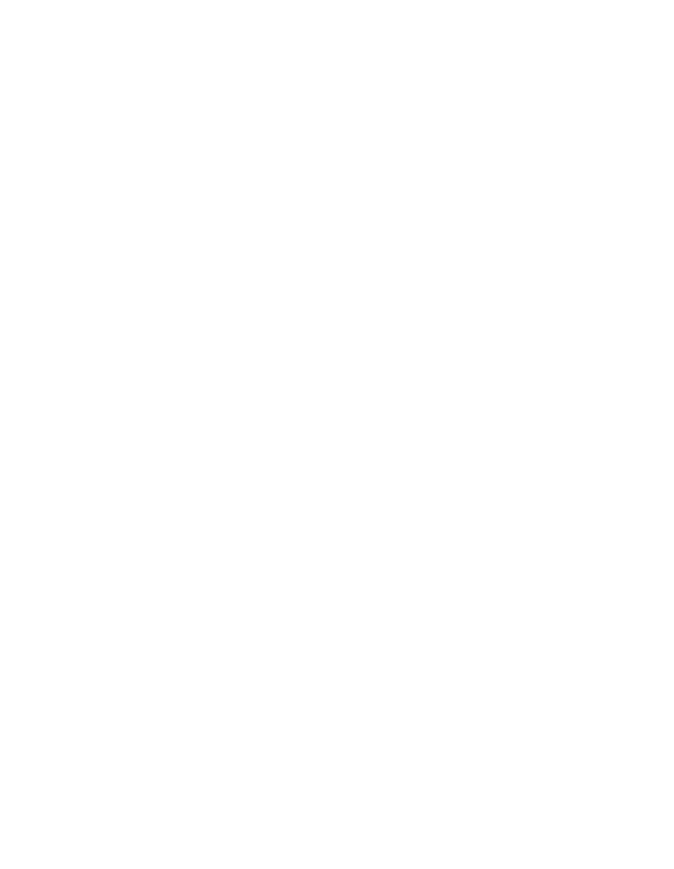
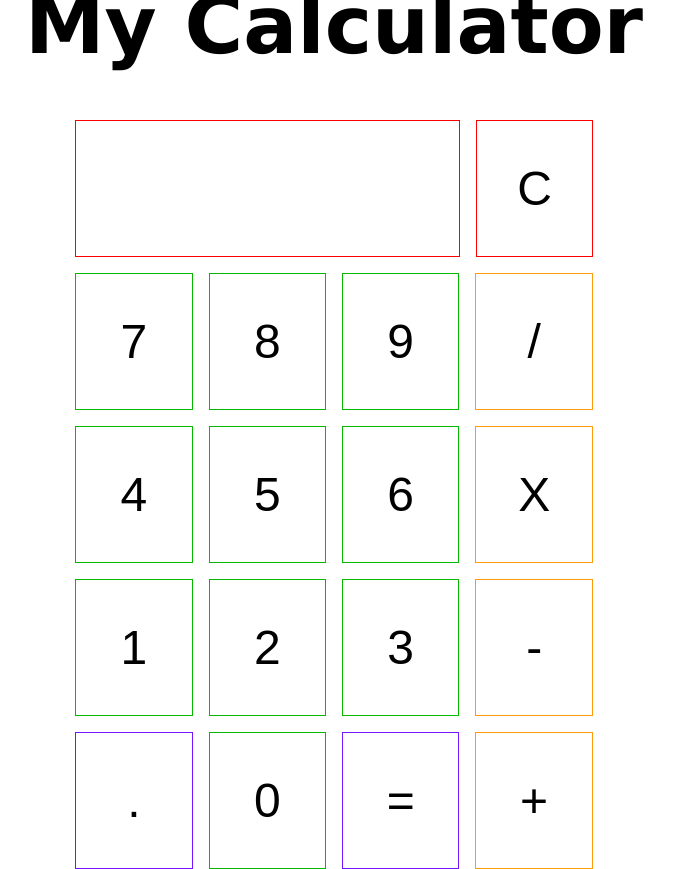
Before and after one commit to miihirr/Calculator, a plain HTML site: page index.html in a window 1280 px wide. Shown: the whole page, without its empty margins (306-980 px from the left). Before the commit the page ends 800 px from the top, so only its background shows below. Drawn offline with Linux system fonts and the light colour scheme.

Commit message:
create body for calculator

```diff
--- a/index.html
+++ b/index.html
@@ -8,6 +8,37 @@
     <link rel="stylesheet" href="style.css">
 </head>
 <body>
+    <h1>My Calculator</h1>
+    <div class="container">
+        <div class="first-row">
+            <div class="screen"></div>
+            <button class="clear btn">C</button>
+        </div>
+        <div class="second-row">
+            <button class="7 btn">7</button>
+            <button class="8 btn">8</button>
+            <button class="9 btn">9</button>
+            <button class="divide operator btn">/</button>
+        </div>
+        <div class="third-row">
+            <button class="4 btn">4</button>
+            <button class="5 btn">5</button>
+            <button class="6 btn">6</button>
+            <button class="multiply operator btn">X</button>
+        </div>
+        <div class="forth-row">
+            <button class="1 btn">1</button>
+            <button class="2 btn">2</button>
+            <button class="3 btn">3</button>
+            <button class="subtract operator btn">-</button>
+        </div>
+        <div class="fifth-row">
+            <button class="period extra btn">.</button>
+            <button class="0 btn">0</button>
+            <button class="equal extra btn">=</button>
+            <button class="add operator btn">+</button>
+        </div>
+    </div>
     <script src="script.js"></script>
 </body>
 </html>
--- a/style.css
+++ b/style.css
@@ -0,0 +1,73 @@
+*{
+    margin: 0;
+    padding: 0;
+    box-sizing: border-box;
+}
+body{
+    display: flex;
+    justify-content: center;
+    align-items: center;
+    flex-direction: column;
+    height: 100vh;
+}
+.btn{
+    padding: 2.5rem;
+    font-size: 3rem;
+    color: black;
+    background-color: white;
+    border: 1px solid rgb(6, 184, 0);
+}
+.btn:hover{
+    background-color: rgb(99, 255, 91);
+    cursor: pointer;
+    border: none;
+}
+.operator{
+    border: 1px solid rgb(253, 156, 9);
+}
+.operator:hover{
+    background-color: rgb(252, 172, 52);
+    cursor: pointer;
+    border: none;
+}
+.extra{
+    border: 1px solid rgb(119, 22, 254);
+}
+.extra:hover{
+    background-color: rgb(151, 78, 255);
+    cursor: pointer;
+    border: none;
+    color: aliceblue;
+}
+.clear{
+    border: 1px solid red;
+}
+.clear:hover{
+    background-color:red;
+    cursor: pointer;
+    border: none;
+    color: aliceblue;
+}
+.screen{
+    border: 1px solid red;
+}
+.first-row{
+    display: grid;
+    grid-template-columns: 3.3fr 1fr;
+    gap: 1rem;
+}
+.second-row,.third-row,.forth-row,.fifth-row{
+    display: grid;
+    grid-template-columns: 1fr 1fr 1fr 1fr;
+    gap: 1rem;
+}
+.container{
+    display: flex;
+    flex-direction: column;
+    gap: 1rem;
+}
+h1{
+    font-size: 5rem;
+    font-family:Verdana, Geneva, Tahoma, sans-serif;
+    margin: 3rem;
+}
```
